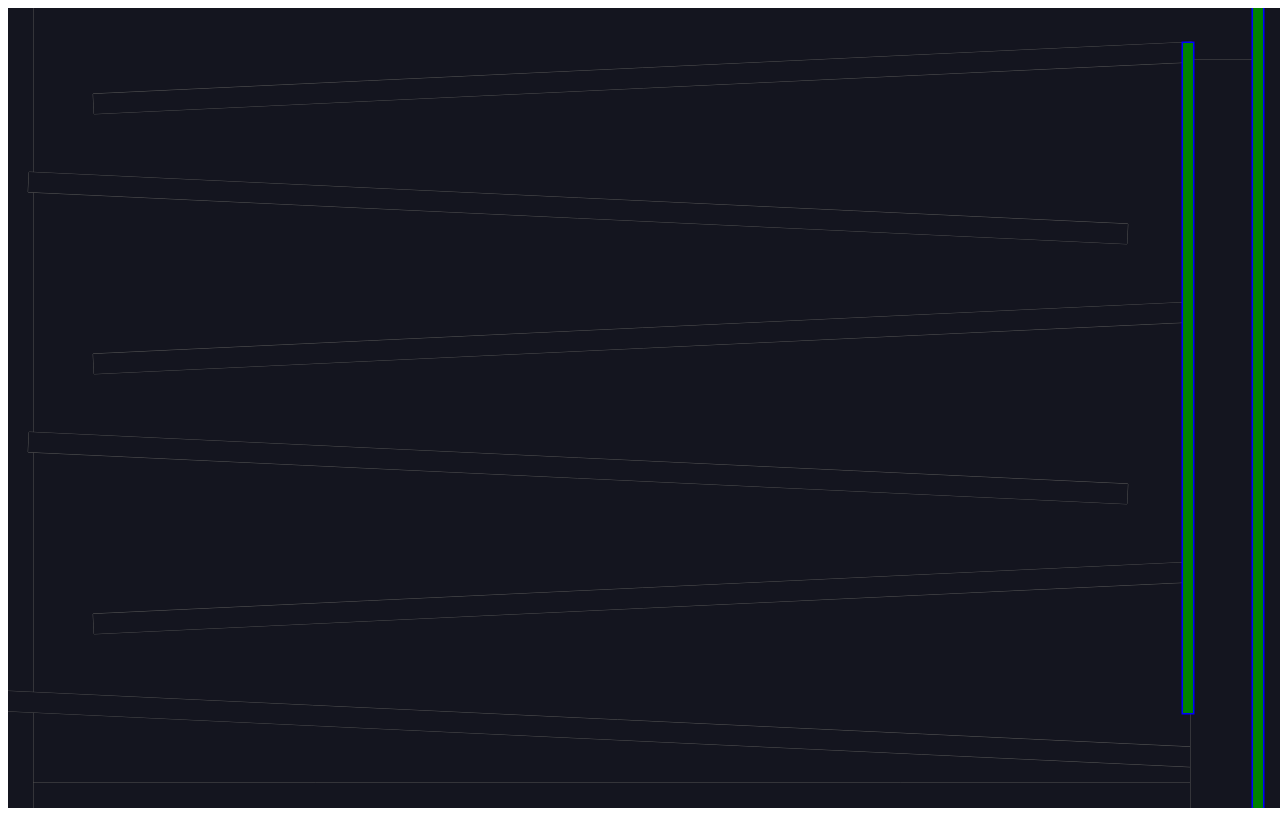
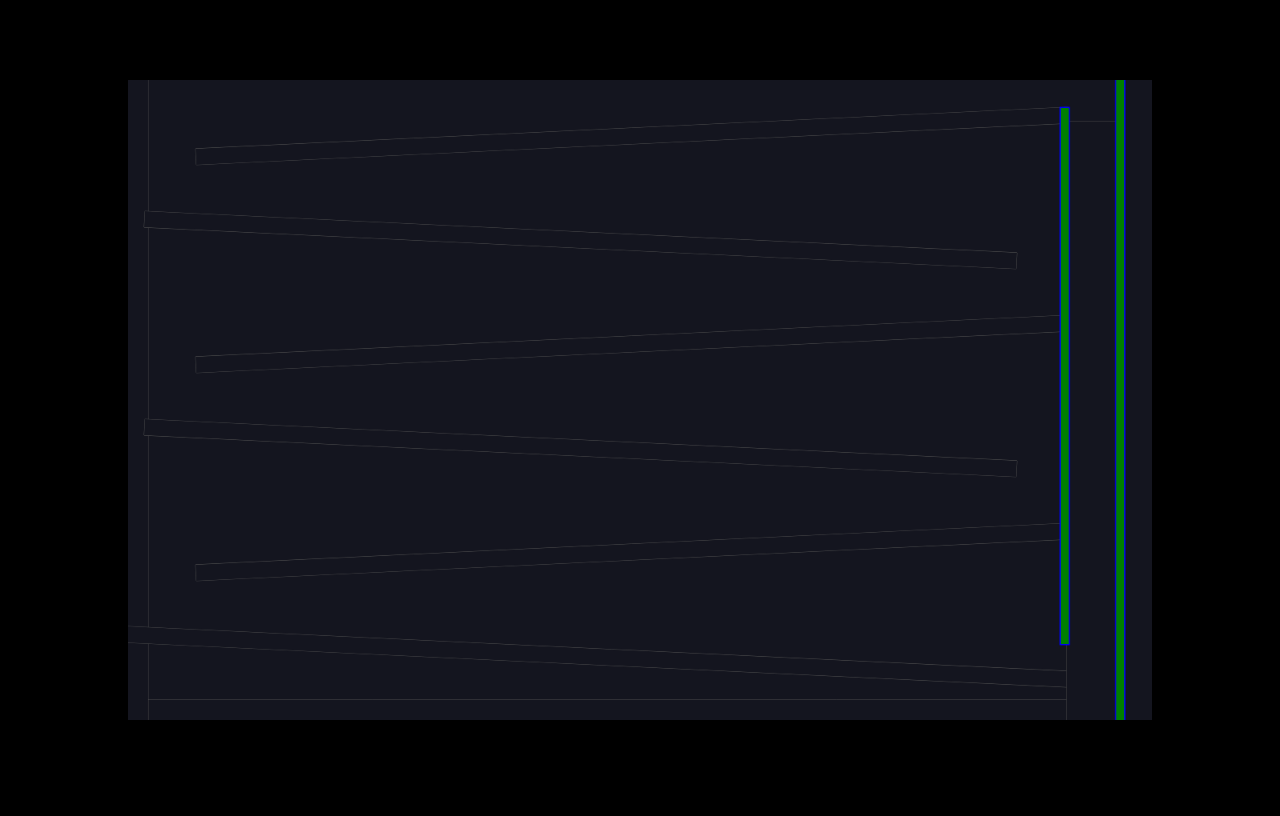
Before and after one commit to SundayLab/SundayLab.github.io, a plain HTML site: page index.html in a window 1280 px wide. Drawn offline with nearby package versions, Linux system fonts and the light colour scheme.

Commit message:
center canvas, blck bg

```diff
--- a/index.html
+++ b/index.html
@@ -1,5 +1,34 @@
 
-<html><body>
+<html>
+<head>
+<style>
+body, html {
+    height: 100%;
+    width: 100%;
+    margin: 0;
+    padding: 0;
+    background-color: black;
+}
+
+body {
+    display: grid;
+    grid-template-rows: auto;
+    justify-items: center;
+    align-items: center;
+}
+
+canvas {
+  height: 80vh;
+  width: 80vw;
+  display: block;
+}
+
+#canvas-container {
+    margin: 0px 0;
+}
+</style>
+</head>
+<body>
 <script src="https://cdnjs.cloudflare.com/ajax/libs/matter-js/0.14.2/matter.js"></script>
 <script>
 const engine = Matter.Engine.create();
```
Also changed, not shown: 1 other file.
